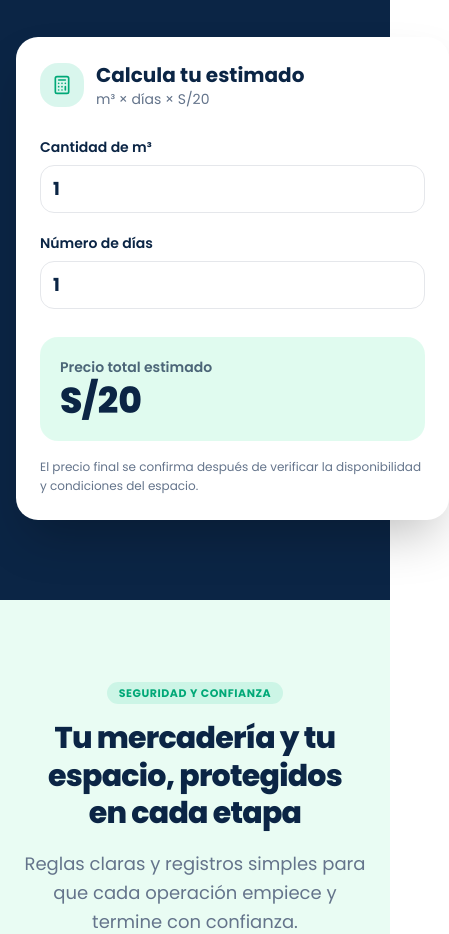
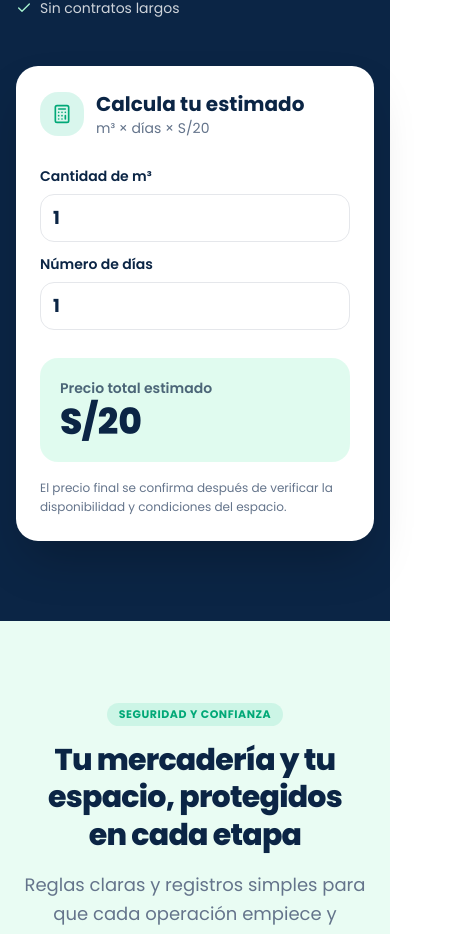
Before and after one commit to Marcelo3077/Tesis, a Next.js app: page / in a window 390 px wide. Shown: the part 6896-7830 px from the top of the page, 449 px wide, since content can reach past the window. Built offline with nearby package versions, Linux system fonts and the light colour scheme.

Commit message:
Fix responsive estimator grid

```diff
--- a/components/sections/pricing.tsx
+++ b/components/sections/pricing.tsx
@@ -22,9 +22,9 @@ export function Pricing() {
         <Reveal>
           <div className="rounded-3xl bg-white p-6 text-brand-blue shadow-2xl sm:p-8">
             <div className="flex items-center gap-3"><span className="flex size-11 items-center justify-center rounded-2xl bg-brand-green/15 text-brand-green-600"><Calculator className="size-5" /></span><div><h3 className="text-xl font-bold">Calcula tu estimado</h3><p className="text-sm text-brand-muted">m³ × días × S/20</p></div></div>
-            <div className="mt-7 grid gap-5 sm:grid-cols-2">
-              <label className="grid gap-2 text-sm font-semibold">Cantidad de m³<input aria-label="Cantidad de metros cúbicos" type="number" min="1" step="0.1" value={cubicMeters} onChange={(e) => setCubicMeters(Math.max(1, Number(e.target.value) || 1))} className="h-12 rounded-xl border border-brand-gray px-3 text-lg font-bold outline-none focus:border-brand-green focus:ring-4 focus:ring-brand-green/15" /></label>
-              <label className="grid gap-2 text-sm font-semibold">Número de días<input aria-label="Número de días" type="number" min="1" step="1" value={days} onChange={(e) => setDays(Math.max(1, Number(e.target.value) || 1))} className="h-12 rounded-xl border border-brand-gray px-3 text-lg font-bold outline-none focus:border-brand-green focus:ring-4 focus:ring-brand-green/15" /></label>
+            <div className="mt-7 grid grid-cols-1 gap-3 sm:grid-cols-2">
+              <label className="grid min-w-0 gap-2 text-sm font-semibold">Cantidad de m³<input aria-label="Cantidad de metros cúbicos" type="number" min="1" step="0.1" value={cubicMeters} onChange={(e) => setCubicMeters(Math.max(1, Number(e.target.value) || 1))} className="h-12 w-full min-w-0 rounded-xl border border-brand-gray px-3 text-lg font-bold outline-none focus:border-brand-green focus:ring-4 focus:ring-brand-green/15" /></label>
+              <label className="grid min-w-0 gap-2 text-sm font-semibold">Número de días<input aria-label="Número de días" type="number" min="1" step="1" value={days} onChange={(e) => setDays(Math.max(1, Number(e.target.value) || 1))} className="h-12 w-full min-w-0 rounded-xl border border-brand-gray px-3 text-lg font-bold outline-none focus:border-brand-green focus:ring-4 focus:ring-brand-green/15" /></label>
             </div>
             <div className="mt-7 rounded-2xl bg-brand-green-light/35 p-5"><p className="text-sm font-semibold text-brand-blue/70">Precio total estimado</p><p className="mt-1 text-4xl font-extrabold text-brand-blue">S/{total.toLocaleString('es-PE')}</p></div>
             <p className="mt-4 text-xs leading-relaxed text-brand-muted">El precio final se confirma después de verificar la disponibilidad y condiciones del espacio.</p>
```
